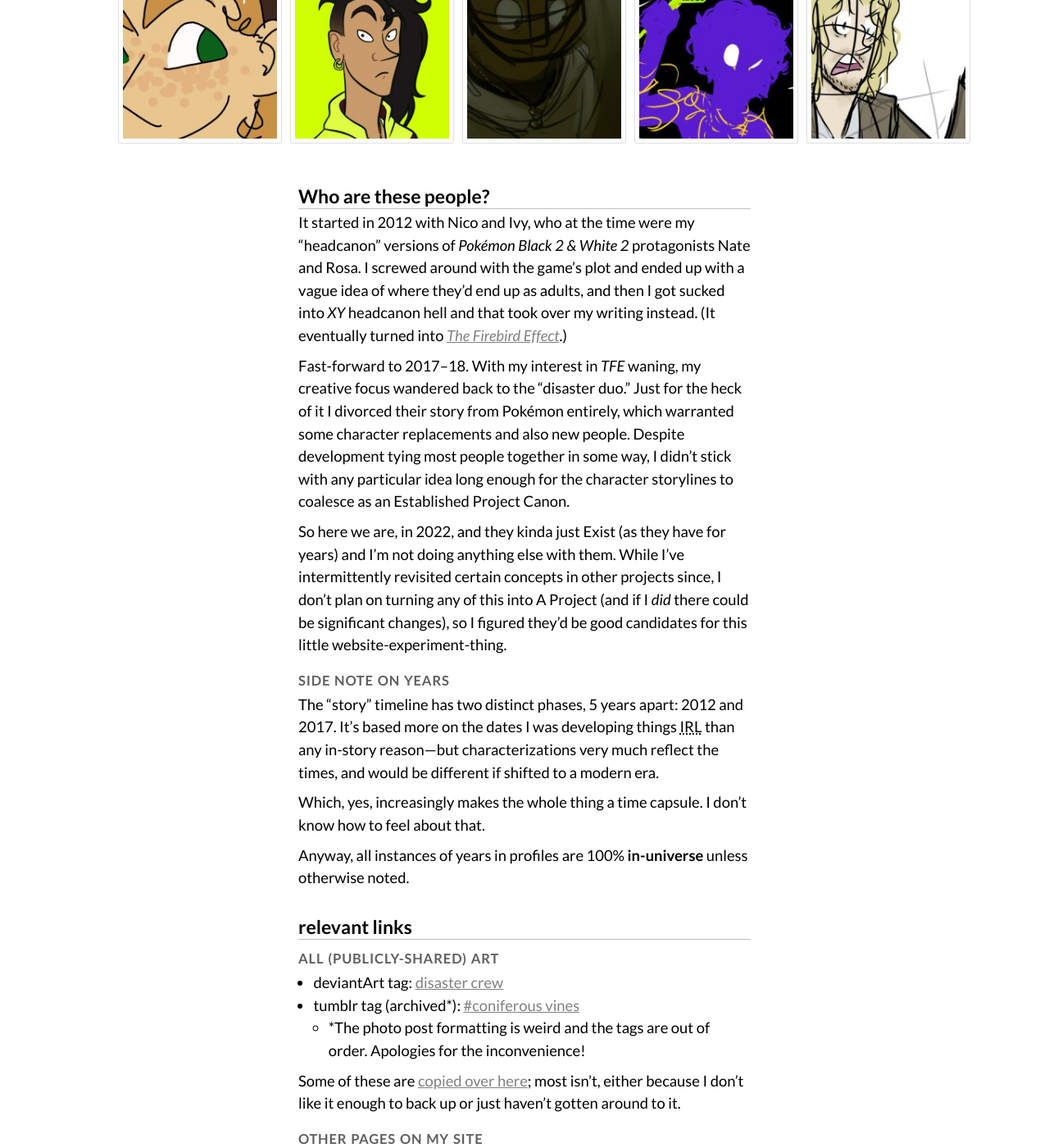
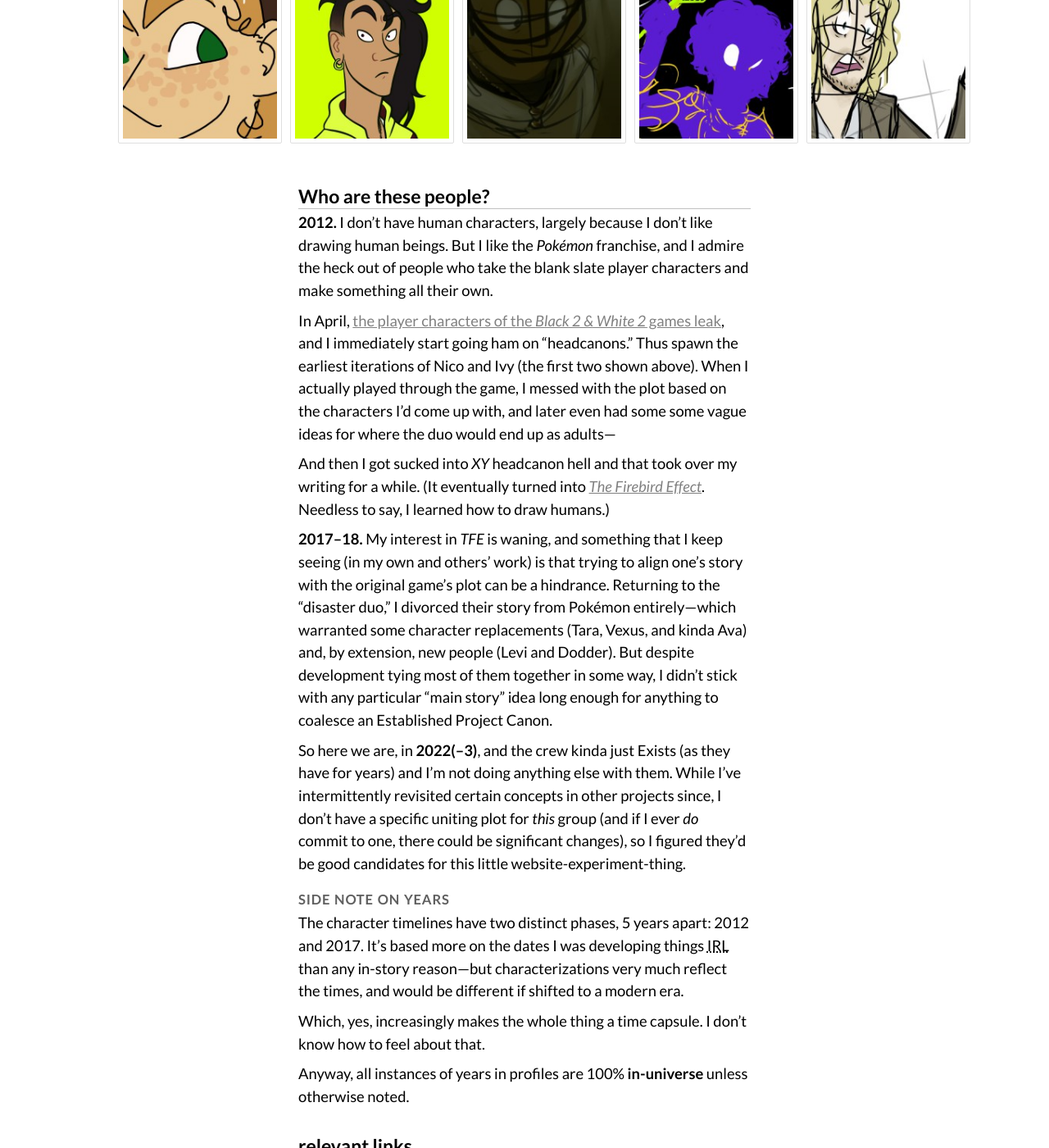
Before and after one commit to a-flyleaf/toyshelf, a Jekyll site: the page built from disaster-crew/index.md, in a window 1280 px wide and 1400 px high, scrolled down 651 px. Shown: the whole window at 82% size. Built offline with Jekyll 4.4.1, drawn with Linux system fonts in a browser that asks for light colours; some of the changed text lies outside the part shown.

Commit message:
copyedits

```diff
--- a/404.html
+++ b/404.html
@@ -8,6 +8,7 @@ permalink: /404.html
 <p>Ain’t nothin’ here. Have a sitemap.</p>
 
 <ul><li><a href="{%include url.html%}">index</a></li>
+<li><b><a href="{%include url.html%}/about">about</a></b></li>
 <li><a href="{%include url.html%}/art">art feed</a> (general)<ul>
 	<li><a href="{%include url.html%}/art/disaster-crew">/disaster-crew</a></li>
 	<li><a href="{%include url.html%}/art/misc">/misc</a></li></ul></li>
@@ -22,4 +23,5 @@ permalink: /404.html
 	<li><a href="{%include url.html%}/disaster-crew/dodder">Conor “Dodder” Haus</a></li></ul></li>
 <li><a href="{%include url.html%}/misc"><b>miscellaneous randos</b></a><ul>
 	<li>most of these characters are subsections on the same page</li>
-	<li>exceptions: <a href="{%include url.html%}/misc/zero">Zero</a> the <a href="{%include url.html%}/misc/eel-horse-raptor">eel-horse-raptor</a>, and <a href="{%include url.html%}/misc/sawface">“sawface”</a>, who all have lots of art</li></ul></li></ul>
+	<li>exceptions: <a href="{%include url.html%}/misc/zero">Zero</a>, the <a href="{%include url.html%}/misc/eel-horse-raptor">eel-horse-raptor</a>, and <a href="{%include url.html%}/misc/sawface">“sawface”</a>, who all have lots of art</li></ul></li>
+<li><a href="{%include url.html%}/newhell">/newhell</a></li></ul>
--- a/disaster-crew/index.md
+++ b/disaster-crew/index.md
@@ -10,14 +10,18 @@ All aboard the <i>S.S. Trainwreck</i>!
 <div id="gallery"><div id="duo"><a href="{%include url.html%}/disaster-crew/nico"><img src="{%include url.html%}/assets/img/nico-tmp.png" alt="Nico Sylvester"/></a><a href="{%include url.html%}/disaster-crew/ivy"><img src="{%include url.html%}/assets/img/ivy-tmp.png" alt="Ivy Espinosa-Rodriguez"/></a></div><div id="pals"><a href="{%include url.html%}/disaster-crew/ava"><img src="{%include url.html%}/assets/img/art/2021-05-23-tn.jpg" alt="Ava Fleischer"/></a><a href="{%include url.html%}/disaster-crew/tara"><img src="{%include url.html%}/assets/img/art/2018-12-15-tn-tara.jpg" alt="Tara Caine"/></a><a href="{%include url.html%}/disaster-crew/vexus"><img src="{%include url.html%}/assets/img/art/2021-05-31-tn.jpg" alt="Vexus Caine"/></a><a href="{%include url.html%}/disaster-crew/levi"><img src="{%include url.html%}/assets/img/art/2018-03-22-tn-levi.jpg" alt="Levi d’Angelo"/></a><a href="{%include url.html%}/disaster-crew/dodder"><img src="{%include url.html%}/assets/img/art/2018-03-16-tn-dodder.jpg" alt="Conor “Dodder” Haus"/></a></div></div>
 
 ## Who are these people?
-It started in 2012 with Nico and Ivy, who at the time were my "headcanon" versions of <i>Pokémon Black 2 & White 2</i> protagonists Nate and Rosa. I screwed around with the game's plot and ended up with a vague idea of where they'd end up as adults, and then I got sucked into <i>XY</i> headcanon hell and that took over my writing instead. (It eventually turned into [<i>The Firebird Effect</i>](https://a-flyleaf.github.io/projects/tfe/).)
+**2012.** I don't have human characters, largely because I don't like drawing human beings. But I like the <i>Pokémon</i> franchise, and I admire the heck out of people who take the blank slate player characters and make something all their own.
 
-Fast-forward to 2017--18. With my interest in <i>TFE</i> waning, my creative focus wandered back to the "disaster duo." Just for the heck of it I divorced their story from Pokémon entirely, which warranted some character replacements and also new people. Despite development tying most people together in some way, I didn't stick with any particular idea long enough for the character storylines to coalesce as an Established Project Canon.
+In April, [the player characters of the <i>Black&nbsp;2 & White&nbsp;2</i> games leak](https://bulbanews.bulbagarden.net/wiki/May_issue_of_CoroCoro_magazine_leaked), and I immediately start going ham on "headcanons." Thus spawn the earliest iterations of Nico and Ivy (the first two shown above). When I actually played through the game, I messed with the plot based on the characters I'd come up with, and later even had some some vague ideas for where the duo would end up as adults---
 
-So here we are, in 2022, and they kinda just Exist (as they have for years) and I'm not doing anything else with them. While I've intermittently revisited certain concepts in other projects since, I don't plan on turning any of this into A Project (and if I *did* there could be significant changes), so I figured they'd be good candidates for this little website-experiment-thing.
+And then I got sucked into <i>XY</i> headcanon hell and that took over my writing for a while. (It eventually turned into [<i>The Firebird Effect</i>](https://a-flyleaf.github.io/projects/tfe/). Needless to say, I learned how to draw humans.)
+
+**2017--18.** My interest in <i>TFE</i> is waning, and something that I keep seeing (in my own and others' work) is that trying to align one's story with the original game's plot can be a hindrance. Returning to the "disaster duo," I divorced their story from Pokémon entirely---which warranted some character replacements (Tara, Vexus, and kinda Ava) and, by extension, new people (Levi and Dodder). But despite development tying most of them together in some way, I didn't stick with any particular "main story" idea long enough for anything to coalesce an Established Project Canon.
+
+So here we are, in **2022(--3)**, and the crew kinda just Exists (as they have for years) and I'm not doing anything else with them. While I've intermittently revisited certain concepts in other projects since, I don't have a specific uniting plot for *this* group (and if I ever *do* commit to one, there could be significant changes), so I figured they'd be good candidates for this little website-experiment-thing.
 
 ### side note on years
-The "story" timeline has two distinct phases, 5 years apart: 2012 and 2017. It's based more on the dates I was developing things <abbr title="in real life">IRL</abbr> than any in-story reason---but characterizations very much reflect the times, and would be different if shifted to a modern era.
+The character timelines have two distinct phases, 5 years apart: 2012 and 2017. It's based more on the dates I was developing things <abbr title="in real life">IRL</abbr> than any in-story reason---but characterizations very much reflect the times, and would be different if shifted to a modern era.
 
 Which, yes, increasingly makes the whole thing a time capsule. I don't know how to feel about that.
 
@@ -28,9 +32,9 @@ Anyway, all instances of years in profiles are 100% **in-universe** unless other
 ### all (publicly-shared) art
 - deviantArt tag: [disaster crew](https://www.deviantart.com/a-flyleaf/gallery?q=%23disastercrew)
 - tumblr tag (archived\*): [#coniferous vines](https://aflyleaf3.wordpress.com/tag/coniferous-vines/?order=asc)
-	- \*The photo post formatting is weird and the tags are out of order. Apologies for the inconvenience!
+	- \*The photo post formatting is weird and the tags are out of order. Such is auto-archival....
 
-Some of these are [copied over here]({%include url.html%}/art/disaster-crew); most isn't, either because I don't like it enough to back up or just haven't gotten around to it.
+Some of this art is [copied over here]({%include url.html%}/art/disaster-crew); most isn't, either because I don't like it enough to back up or just haven't gotten around to it.
 
 ### other pages on my site
 - [2018 height chart](https://a-flyleaf.github.io/shriblets/2018-08-heighthell/) + [2022 revisitening](https://a-flyleaf.github.io/shriblets/2022-04-1617-draggable/)
```
Also changed, not shown: about.md (+1 -1 lines), changelog.md.
